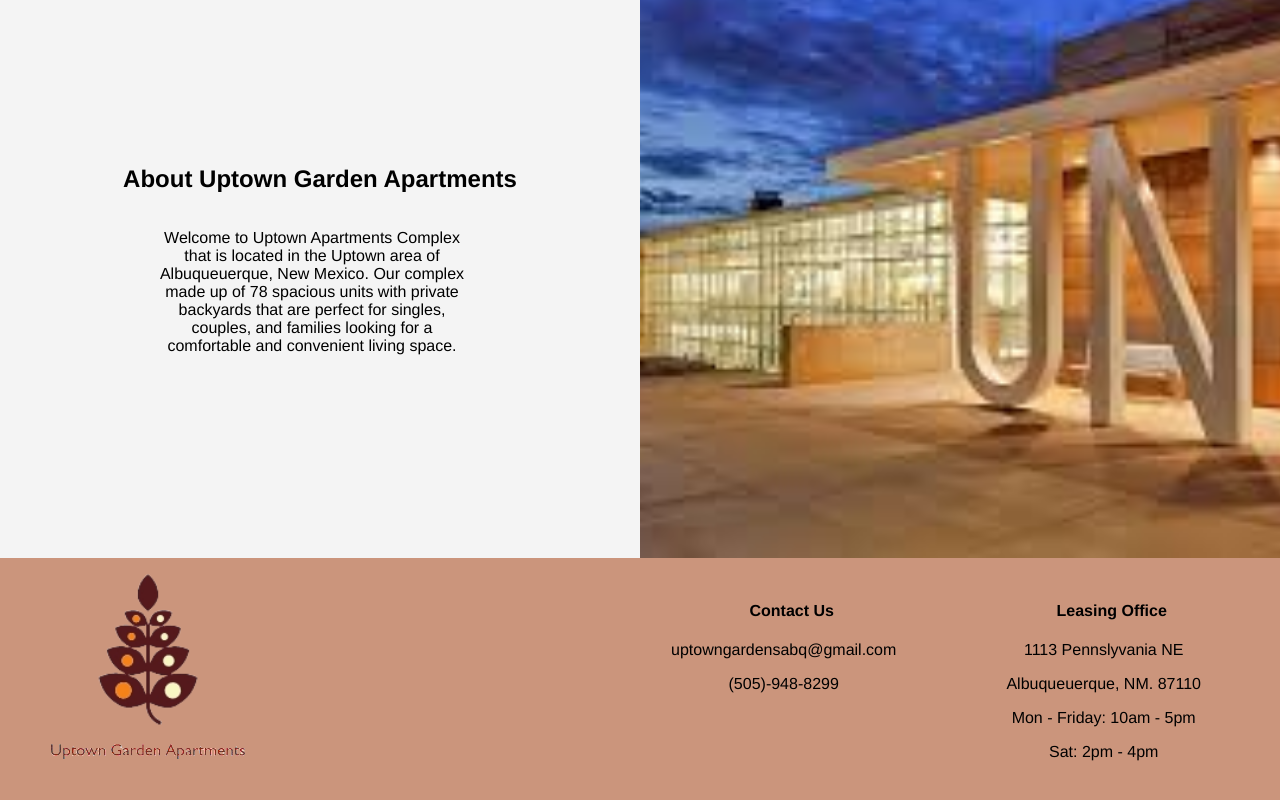
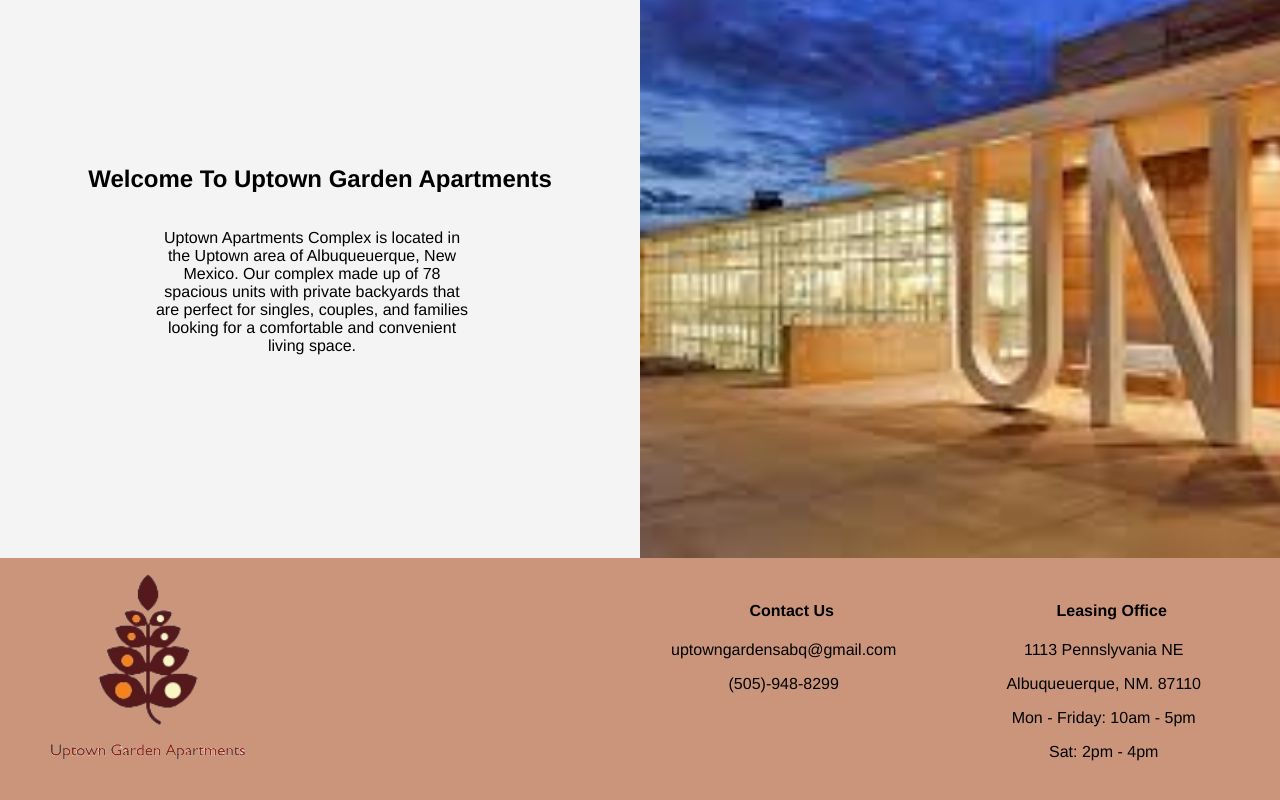
Before and after one commit to piperjarrett/uptown-garden-apartments, a React (Create React App) app: page / in a window 1280 px wide. Shown: the part 1362-2162 px from the top of the page. Built offline with nearby package versions, Linux system fonts and the light colour scheme.

Commit message:
change to last commit

```diff
--- a/src/Complexes/Complexes.js
+++ b/src/Complexes/Complexes.js
@@ -1,5 +1,4 @@
 import { NavLink } from "react-router-dom";
-import apartmentComplex from "../assets/complex-image.jpg";
 import "./Complexes.css";
 import "slick-carousel/slick/slick.css";
 import "slick-carousel/slick/slick-theme.css";
@@ -14,9 +13,9 @@ import { useEffect, useState } from "react";
 import { complexRequest } from "../apiCalls/apiCalls";
 
 const Complexes = ({ complexName }) => {
+  console.log(complexName);
   const [complex, setComplex] = useState({});
   const [error, setError] = useState("");
-
   useEffect(() => {
     if (complexName === "Pennsylvania") {
       complexRequest(1)
@@ -32,50 +31,35 @@ const Complexes = ({ complexName }) => {
         .catch((err) => setError("There was an error"));
     }
   }, [complexName]);
-
+  console.log(complex);
   const apartmentAmmentities = complex.ameneties
     ?.split(".")
     .map((ammentity) => {
-      return <p key={ammentity}>{ammentity}</p>;
+      console.log(ammentity);
+      return <p>{ammentity}</p>;
     });
-
   const apartments = complex ? (
     complex.apartments?.map((apartment) => {
       return (
-        <div key={apartment.id} className="ind-complex-apartment">
-          <p className="swiper-paragraph">
-            {apartment.bedrooms} Bed, {apartment.bathrooms} Bath
-          </p>
+        <SwiperSlide className="swiper-slide">
+          <div
+            key={`${apartment.bathrooms}, ${apartment.bedrooms}`}
+            className="complex-apartment-div"
+            style={{
+              backgroundImage: `url(${apartment.photos.bedroom})`,
+              backgroundSize: "cover",
+            }}
+          >
             <NavLink
               to={`/${apartment.bedrooms}Bed/${apartment.bathrooms}Bath/${apartment.id}`}
               style={{ color: "inherit", textDecoration: "none" }}
             >
-            <img
-              src={apartment.photos.kitchen}
-              className="apartment-image"
-              alt="apartment kitchen"
-            />
+              <p className="swiper-paragraph">
+                {apartment.bedrooms} Bed, {apartment.bathrooms} Bath
+              </p>
             </NavLink>
           </div>
-        // <SwiperSlide className="swiper-slide">
-        //   <div
-        //     key={`${apartment.bathrooms}, ${apartment.bedrooms}`}
-        //     className="complex-apartment-div"
-        //     style={{
-        //       backgroundImage: `url(${apartment.photos.bedroom})`,
-        //       backgroundSize: "cover",
-        //     }}
-        //   >
-        //     <NavLink
-        //       to={`/${apartment.bedrooms}Bed/${apartment.bathrooms}Bath/${apartment.id}`}
-        //       style={{ color: "inherit", textDecoration: "none" }}
-        //     >
-        //       <p className="swiper-paragraph">
-        //         {apartment.bedrooms} Bed, {apartment.bathrooms} Bath
-        //       </p>
-        //     </NavLink>
-        //   </div>
-        // </SwiperSlide>
+        </SwiperSlide>
       );
     })
   ) : (
@@ -110,12 +94,8 @@ const Complexes = ({ complexName }) => {
           <h4>Apartment Features</h4>
           {apartmentAmmentities}
         </div>
-      </div>
+      <div className="complex-apartments-wrapper">
         <div className="complex-apartments">
-        <h2>Apartments</h2>
-        <div className="complex-apartments-wrapper">
-          {apartments}
-          {/* <div className="complex-apartments">
           <Swiper
             modules={[Navigation, Mousewheel, Keyboard, Scrollbar]}
             slidesPerView={1}
@@ -126,62 +106,14 @@ const Complexes = ({ complexName }) => {
             className="all-swiper-movies"
           >
             {apartments}
-            {/* <SwiperSlide className="swiper-slide">
-              <div
-                className="complex-apartment-div"
-                style={{
-                  backgroundImage: `url(${apartmentComplex})`,
-                  backgroundSize: "cover",
-                }}
-              >
-                <NavLink
-                  to="/2bed/1bath"
-                  style={{ color: "inherit", textDecoration: "none" }}
-                >
-                  <p>1 Bed, 1 Bath</p>
-                </NavLink>
+
+          </Swiper>
         </div>
-            </SwiperSlide>
-            <SwiperSlide className="swiper-slide">
-              <div
-                className="complex-apartment-div"
-                style={{
-                  backgroundImage: `url(${apartmentComplex})`,
-                  backgroundSize: "cover",
-                }}
-              >
-                <NavLink
-                  to="/2bed/1bath"
-                  style={{ color: "inherit", textDecoration: "none" }}
-                >
-                  <p>3 Bed, 2 Bath</p>
-                </NavLink>
-              </div>
-            </SwiperSlide> */}
-          {/* </Swiper>
-        </div> */}
 
-          {/* <Slider {...settings}>
-          <NavLink
-            to="/2bed/1bath"
-            style={{ color: "inherit", textDecoration: "none" }}
-          >
-            <div
-              className="complex-apartment-div"
-              style={{
-                backgroundImage: `url(${apartmentComplex})`,
-                backgroundSize: "cover",
-              }}
-            >
-              <p>2 Bed, 1 Bath</p>
-            </div>
-          </NavLink>
-          {/* <div>
-            <h1>Hello</h1>
-          </div> */}
-          {/* </Slider> */}
+
       </div>
       </div>
+
     </section>
   );
 };
--- a/src/Home/Home.js
+++ b/src/Home/Home.js
@@ -54,9 +54,9 @@ const Home = () => {
         </div>
         <div className="homepage-bottom">
           <div className="about-info">
-            <h2>About Uptown Garden Apartments</h2>
+            <h2>Welcome To Uptown Garden Apartments</h2>
             <p className="about-paragraph">
-              Welcome to Uptown Apartments Complex that is located in the Uptown
+             Uptown Apartments Complex is located in the Uptown
               area of Albuqueuerque, New Mexico. Our complex made up of 78
               spacious units with private backyards that are perfect for
               singles, couples, and families looking for a comfortable and
--- a/src/NavBar/NavBar.css
+++ b/src/NavBar/NavBar.css
@@ -5,7 +5,7 @@
     background-color: #f4f4f4;
     padding-top: 1rem;
     padding-bottom: 0.5rem;
-    box-shadow:  0 2px 6px rgb(189, 188, 188);
+    box-shadow: 0px 8px 16px 0px rgb(189, 188, 188);
     position: fixed;
     top: 0%;
     z-index: 9999;
```
Also changed, not shown: src/Apartment/Apartment.js (+1 -8 lines). Lines whose indentation alone changed are shown as unchanged.
